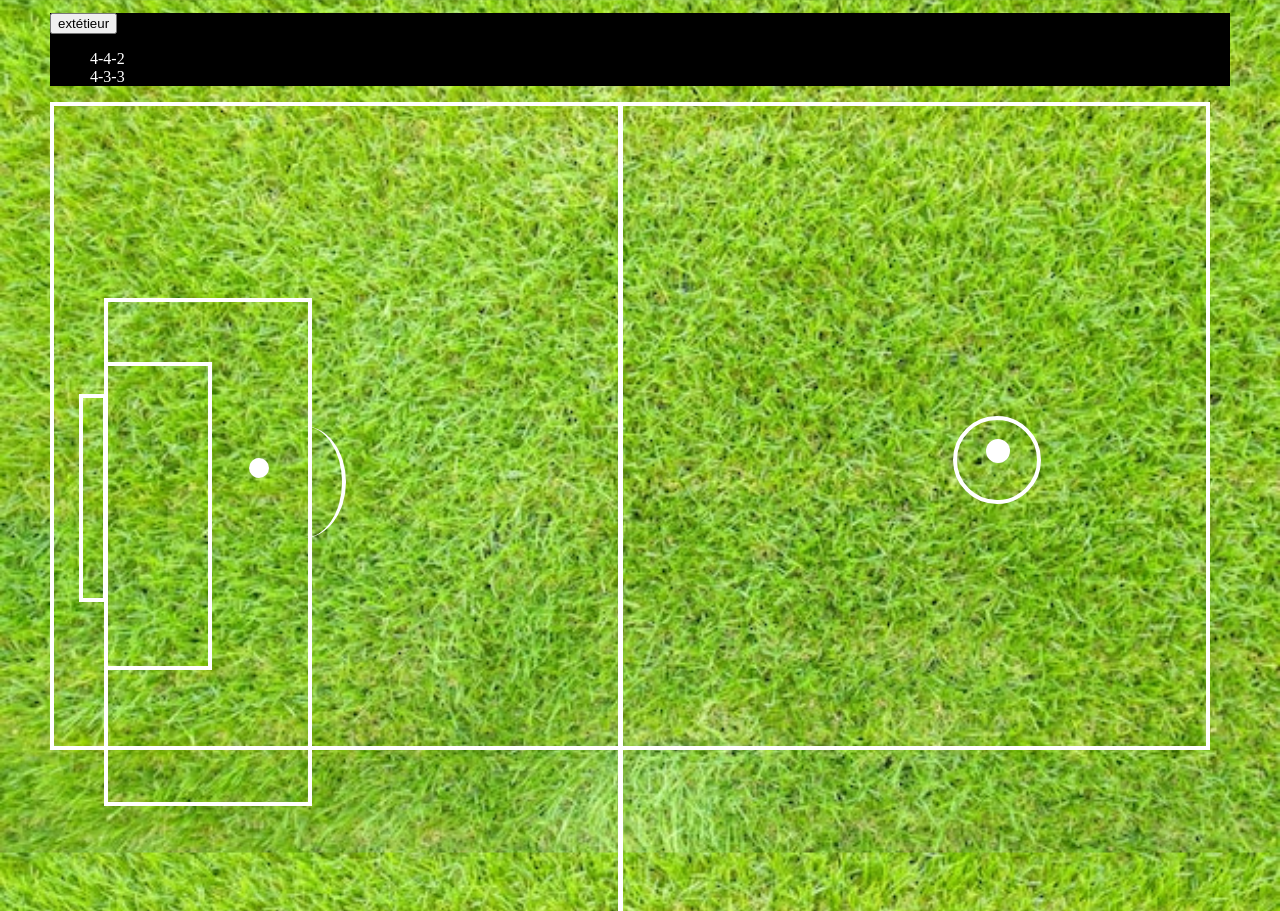
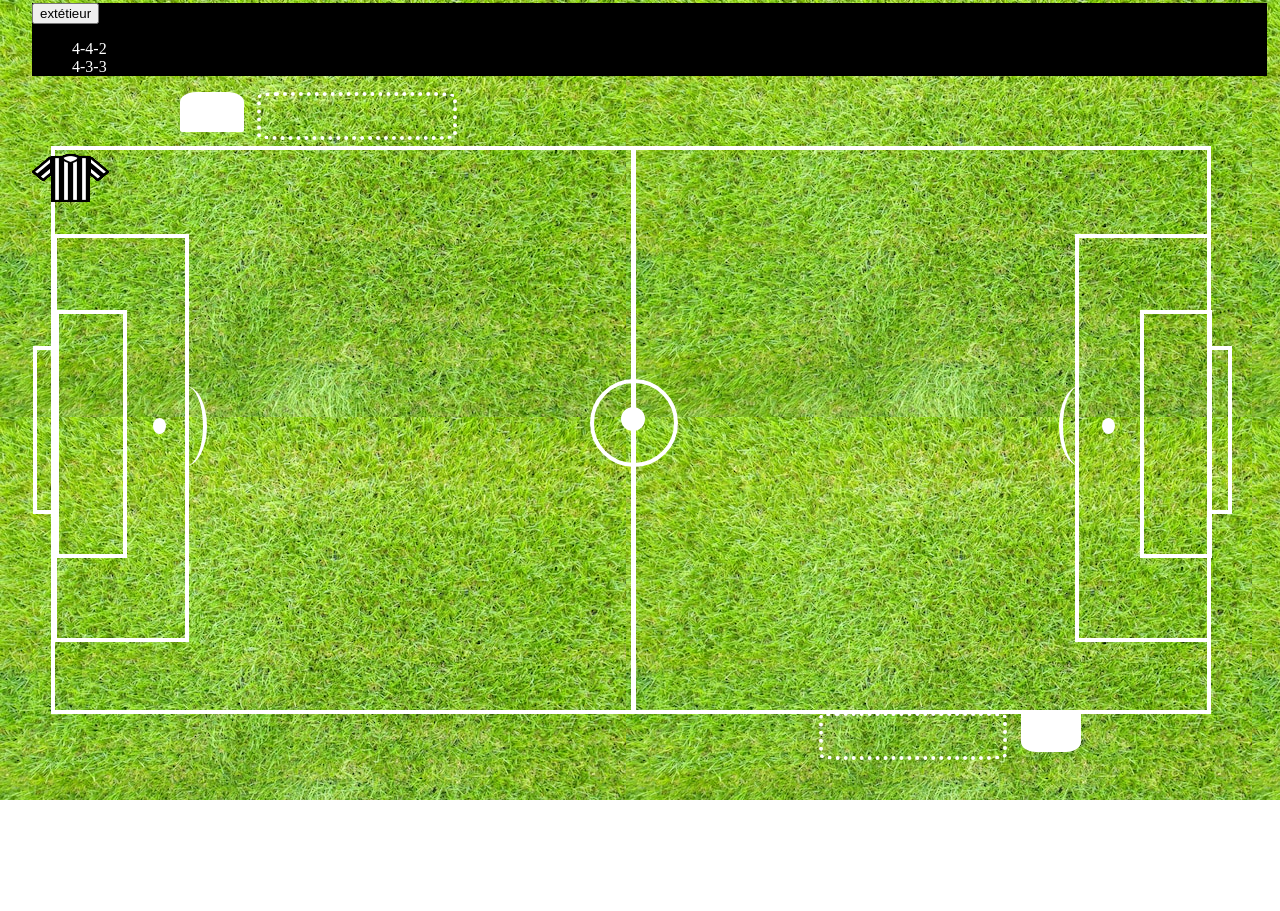
Before and after one commit to heykei/4-4-2, a plain HTML site: page index.html in a window 1280 px wide. After the commit the page ends 800 px from the top, so only its background shows below. Drawn offline with Linux system fonts and the light colour scheme.

Commit message:
modif_ajt_suppr_fichier

```diff
--- /dev/null
+++ b/css/4-4-2dom.css
@@ -0,0 +1 @@
+transform: translateX(19em) translateY(11em) rotate(180deg);
--- a/css/style.css
+++ b/css/style.css
@@ -1,13 +1,14 @@
 body{
     background-image: url(../css/img/gazon.jpg);
-    background-repeat: no-repeat;
-    background-size: cover;
+    background-repeat: repeat;
+    /* background-size: cover; */
     background-attachment: fixed;
-    margin: 1%;
-    margin-right: 3.125em;
-    margin-left: 3.125em;
+    margin: 0.2%;
+    margin-right: 1%;
+    margin-left: 2.5%;
 }
 
+/*navigation*/
 nav{
     background-color: black;
 }
@@ -15,96 +16,216 @@ li{
     color: white;
     list-style: none;
 }
+/*Fin navigation*/
 
+
+/*Début remplacent haut*/
+.remplacent-h{
+    display: flex;
+    flex-direction: row;
+}
+.abri_h{
+    border-radius: 25% 25% 5% 5%;
+    width: 5vw;
+    height: 5vh;
+    background-color: white;
+    margin-left: 12%;
+    margin-right: 1%;
+}
+
+.Banc_h{
+    border-radius: 10%;
+    margin-bottom: 0.5%;
+    width: 15vw;
+    height: 5vh;
+    border: 0.3em dotted white;
+}
+/*fin remplacent haut*/
+
+
+/*contenant comprenant les deux partie du terrain*/
 .terrain{
     position: absolute;
     width: 90%;
-    height: 80%;
+    height: 70%;
     margin: 0%;
+    margin-left: 1.5%;
     border: 0.3em solid white;
 }
 
+/*Debut partie gauche du terrain*/
+.zone-peno-g{
+    position: absolute;
+    top: 15%;
+    left: -0.2%;
+    width: 10vw;
+    height: 50vh;
+    border: 0.3em solid white;
+}
+
+.but1{
+    position: absolute;
+    top: 27%;
+    left: -18.7%;
+    width: 1.25vw;
+    height: 20vh;
+    border: 0.3em solid white;
+}
+
+.surface1{
+    position: absolute;
+    top: 18%;
+    left: -1.8%;
+    width: 5vw;
+    height: 30vh;
+    border: 0.3em solid white;
+}
+
+.penalty-g{
+    position: absolute;
+    top: 45%;
+    left: 75%;
+    width: 1vw;
+    height: 2vh;
+    border-radius: 50%;
+    background-color: white;
+}
+
+.demi-ovale-g{
+    position: absolute;
+    top: 37%;
+    left: 84%;
+    width: 3vw;
+    height: 10vh;
+    border-radius: 50%;
+    border-right: solid white 0.3em;
+}
+/*Fin partie gauche terrain*/
+
+/*Debut millieu de terrain*/
+
+.ligne-centre{
+    position: absolute;
+    left: 50%;
+    width: 0.3125em;
+    height: 100%;
+    background-color: white;
+}
+
+.point-engo{
+    position: absolute;
+    top: 46%;
+    left: -200%;
+    width: 1.5em;
+    height: 1.5em;
+    border-radius: 50%;
+    background-color: white;
+}
+
+.rond-central{
+    position: absolute;
+    top: 41%;
+    left: -820%;
+    width: 5em;
+    height: 5em;
+    border-radius: 50%;
+    border: white 0.3em solid;
+}
+/*Fin millieu terrain*/
+
+/*Debut partie droite du terrain*/
+
+.zone-peno-d{
+    position: absolute;
+    top: 15%;
+    left: 88.5%;
+    width: 10vw;
+    height: 50vh;
+    border: 0.3em solid white;
+}
 
 .but{
     position: absolute;
-    top: 45%;
-    left: 1.5625em;
-    width: 1.25em;
-    height: 12.5em;
+    top: 27%;
+    left: 101%;
+    width: 1.25vw;
+    height: 20vh;
     border: 0.3em solid white;
 }
 
 .surface{
     position: absolute;
-    top: 40%;
-    left: 3.125em;
-    width: 6.25em;
-    height: 18.75em;
+    top: 18%;
+    left: 48%;
+    width: 5vw;
+    height: 30vh;
     border: 0.3em solid white;
 }
 
-.zone-peno-g{
+.penalty-d{
     position: absolute;
-    top: 30%;
-    left: 3.125em;
-    width: 12.5em;
-    height: 31.25em;
-    border: 0.3em solid white;
-}
-.penalty-g{
-    position: absolute;
-    top: 55%;
-    left: 12.1875em;
-    width: 1.25em;
-    height: 1.25em;
+    top: 45%;
+    left: 18%;
+    width: 1vw;
+    height: 2vh;
     border-radius: 50%;
     background-color: white;
 }
 
 .demi-ovale-d{
     position: absolute;
-    top: 50%;
-    left: 13em;
-    width: 5em;
-    height: 7em;
+    top: 37%;
+    left: -15.5%;
+    width: 3vw;
+    height: 10vh;
     border-radius: 50%;
-    border-right: solid white 0.3em;
+    border-left: solid white 0.3em;
+
+}
+/*Fin partie droite terrain*/
+
+/*Début remplacent haut*/
+.remplacent-b{
+    position: absolute;
+    top: 89%;
+    left: 64%;
+    display: flex;
+    flex-direction: row;
+
+}
+.abri_b{
+    border-radius: 5% 5% 25% 25%;
+    width: 5vw;
+    height: 5vh;
+    background-color: white;
+    margin-left: 5%;
+    margin-right: 1%;
 
 }
 
-.ligne-centre{
+.banc_b{
+    border-radius: 10%;
+    width: 15vw;
+    height: 5vh;
+    border: 0.3em dotted white;
+}
+/*fin remplacent haut*/
+
+.exterieur img{
     position: absolute;
-    left: 49%;
-    width: 0.3125em;
-    height: 50.3125em;
-    background-color: white;
+    width: 6vw;
+    height: 8vh;
 }
-.point-engo{
+.domicile img{
     position: absolute;
-    top: 52%;
-    left: 58.25em;
-    width: 1.5em;
-    height: 1.5em;
-    border-radius: 50%;
-    background-color: white;
+    width: 6vw;
+    height: 8vh;
 }
-.rond-central{
+.arbitre img{
     position: absolute;
-    top: 48.5%;
-    left: 56.2em;
-    width: 5em;
-    height: 5em;
-    border-radius: 50%;
-    border: white 0.3em solid;
+    width: 6vw;
+    height: 8vh;
 }
-
-
-
-
-
-
-
-
 
 
 
--- a/index.html
+++ b/index.html
@@ -24,34 +24,85 @@
         </ul>
     </nav>
 
+    <div class="remplacent-h">
+        <div class="abri_h"></div>
+        <div class="Banc_h"></div>
+    </div>
+
     <div class="terrain">
-        <div class="but"></div>
-        <div class="but1"></div>
-        <div class="cage"></div>
-        <div class="cage1"></div>
         <div class="corner-hg"></div>
         <div class="corner-hd"></div>
         <div class="corner-bg"></div>
         <div class="corner-bd"></div>
-        <div class="surface"></div>
-        <div class="surface1"></div>
-        <div class="zone-peno-d"></div>
-        <div class="zone-peno-g"></div>
-        <div class="demi-ovale-d"></div>
-        <div class="demi-ovale-g"></div>
-        <div class="penalty-d"></div>
-        <div class="penalty-g"></div>
-        <div class="ligne-centre"></div>
-        <div class="rond-central"></div>
-        <div class="point-engo"></div>
+
+        <div class="zone-peno-g">
+            <div class="but1"></div>
+            <div class="surface1"></div>
+            <div class="demi-ovale-g"></div>
+            <div class="penalty-g"></div>
+        </div>
+
+        <div class="zone-peno-d">
+            <div class="but"></div>
+            <div class="surface"></div>
+            <div class="demi-ovale-d"></div>
+            <div class="penalty-d"></div>
+        </div>
+
+
+        <div class="ligne-centre">
+            <div class="rond-central"></div>
+            <div class="point-engo"></div>
+        </div>
+
     </div>
 
-    <div class="remplacent-h"></div>
-    <div class="remplacent-b"></div>
+    <div class="remplacent-b">
+        <div class="banc_b"></div>
+        <div class="abri_b"></div>
+    </div>
 
-    <div class="exterieur"></div>
-    <div class="domicile"></div>
+    <div class="exterieur">
+        <div class="0"><img src="css/img/football_color_ext.png" alt="joueur 0"></div>
+        <div class="1"><img src="css/img/football_color_ext.png" alt="joueur 1"></div>
+        <div class="2"><img src="css/img/football_color_ext.png" alt="joueur 2"></div>
+        <div class="3"><img src="css/img/football_color_ext.png" alt="joueur 3"></div>
+        <div class="4"><img src="css/img/football_color_ext.png" alt="joueur 4"></div>
+        <div class="5"><img src="css/img/football_color_ext.png" alt="joueur 5"></div>
+        <div class="6"><img src="css/img/football_color_ext.png" alt="joueur 6"></div>
+        <div class="7"><img src="css/img/football_color_ext.png" alt="joueur 7"></div>
+        <div class="8"><img src="css/img/football_color_ext.png" alt="joueur 8"></div>
+        <div class="9"><img src="css/img/football_color_ext.png" alt="joueur 9"></div>
+        <div class="10"><img src="css/img/football_color_ext.png" alt="joueur 10"></div>
+        <div class="11"><img src="css/img/football_color_ext.png" alt="joueur 11"></div>
+        <div class="12"><img src="css/img/football_color_ext.png" alt="joueur 12"></div>
+        <div class="13"><img src="css/img/football_color_ext.png" alt="joueur 13"></div>
+        <div class="14"><img src="css/img/football_color_ext.png" alt="joueur 14"></div>
+    </div>
 
-    <div class="arbitre"></div>
+    <div class="domicile">
+        <div class="15"><img src="css/img/football_color_dom.png" alt="joueur 0"></div>
+        <div class="16"><img src="css/img/football_color_dom.png" alt="joueur 1"></div>
+        <div class="17"><img src="css/img/football_color_dom.png" alt="joueur 2"></div>
+        <div class="18"><img src="css/img/football_color_dom.png" alt="joueur 3"></div>
+        <div class="19"><img src="css/img/football_color_dom.png" alt="joueur 4"></div>
+        <div class="20"><img src="css/img/football_color_dom.png" alt="joueur 5"></div>
+        <div class="21"><img src="css/img/football_color_dom.png" alt="joueur 6"></div>
+        <div class="22"><img src="css/img/football_color_dom.png" alt="joueur 7"></div>
+        <div class="23"><img src="css/img/football_color_dom.png" alt="joueur 8"></div>
+        <div class="24"><img src="css/img/football_color_dom.png" alt="joueur 9"></div>
+        <div class="25"><img src="css/img/football_color_dom.png" alt="joueur 10"></div>
+        <div class="26"><img src="css/img/football_color_dom.png" alt="joueur 11"></div>
+        <div class="27"><img src="css/img/football_color_dom.png" alt="joueur 12"></div>
+        <div class="28"><img src="css/img/football_color_dom.png" alt="joueur 13"></div>
+        <div class="29"><img src="css/img/football_color_dom.png" alt="joueur 14"></div>
+    </div>
+
+    <div class="arbitre">
+        <div class="arbitre1"><img src="css/img/arbitre.png" alt="arbitre1"></div>
+        <div class="arbitre2"><img src="css/img/arbitre.png" alt="arbitre2"></div>
+        <div class="arbitre3"><img src="css/img/arbitre.png" alt="arbitre3"></div>
+    </div>
+
 </body>
 </html>
```
Also changed, not shown: css/4-4-2ext.css (added), css/img/arbitre.png (added), css/img/arbitre.svg (deleted), css/img/domicil.svg (deleted), css/img/exterieur.svg (deleted), css/img/football_color_dom.png (added), css/img/football_color_ext.png (added), 1 other file.
